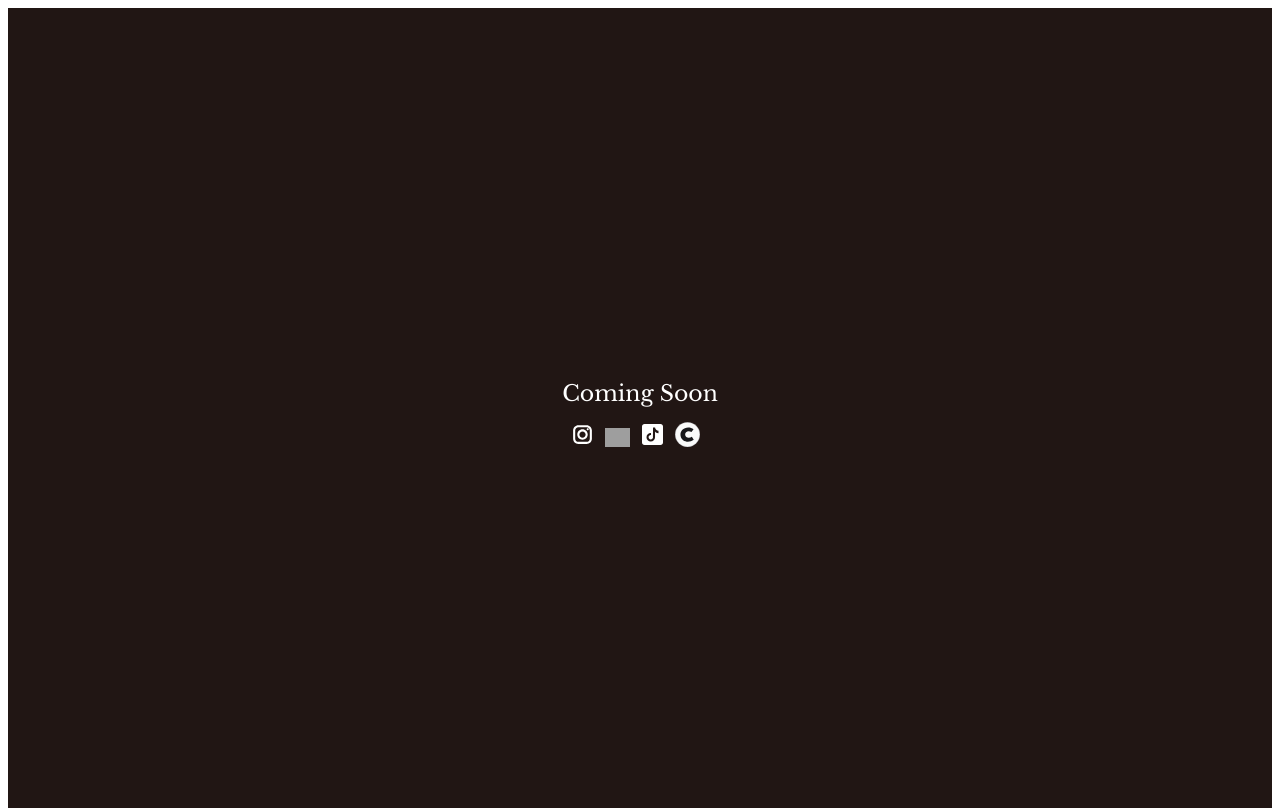
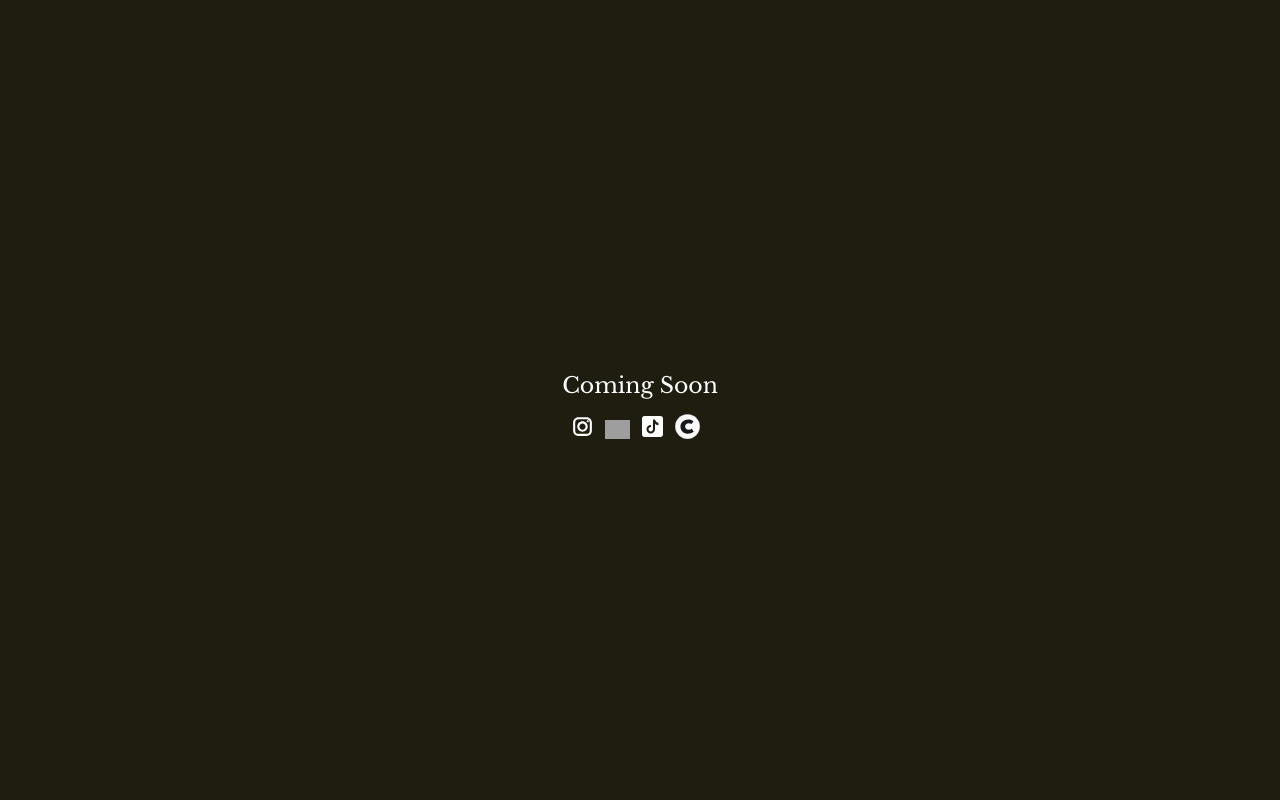
Before and after one commit to k88lawrence/k88lawrence.github.io, a React (Create React App) app: page / in a window 1280 px wide. Built offline with nearby package versions, Linux system fonts and the light colour scheme; grey boxes are pictures that could not be loaded.

Commit message:
fix border thing, other styling tweaks

```diff
--- a/src/App.css
+++ b/src/App.css
@@ -6,7 +6,7 @@ body,
 
 .App {
   text-align: center;
-  background-color: #211614;
+  background-color: #1F1D10;
   min-height: 100vh;
   display: flex;
   flex-direction: column;
--- a/src/index.css
+++ b/src/index.css
@@ -7,3 +7,7 @@
   -webkit-font-smoothing: antialiased;
   -moz-osx-font-smoothing: grayscale;
 }
+
+body {
+  margin: 0;
+}
--- a/src/link-page/link-page.css
+++ b/src/link-page/link-page.css
@@ -5,7 +5,7 @@
   flex-direction: column;
   align-items: center;
   justify-content: space-between;
-  background-color: #110908;
+  background-color: #1F1D10;
   padding: 15px;
   background-position: center top;
   background-size: cover;
@@ -14,7 +14,7 @@
 .link-page-inner {
   max-width: 600px;
   width: 100%;
-  background-color: #352724;
+  background-color: rgba(255, 255, 255, 0.2);
   padding: 15px;
   border-radius: 15px;
   height: fit-content;
@@ -40,13 +40,12 @@
   width: 100%;
   padding: 15px;
   text-align: center;
-  background-color: #110908;
+  background-color: #1F1D10;
   border-radius: 30px;
   color: #fff;
   text-decoration: none;
   margin-bottom: 15px;
   transition: all .25s ease-in-out;
-  border: 4px solid #110908;
   display: flex;
   align-items: center;
   justify-content: center;
@@ -66,7 +65,7 @@
 
 .link-page-link:hover {
   color: white;
-  background-color: #211614;
+  background-color: #1A0808;
 }
 
 .social-icon {
```
Also changed, not shown: 1 other file (tests, documents, lock files or other folders).
